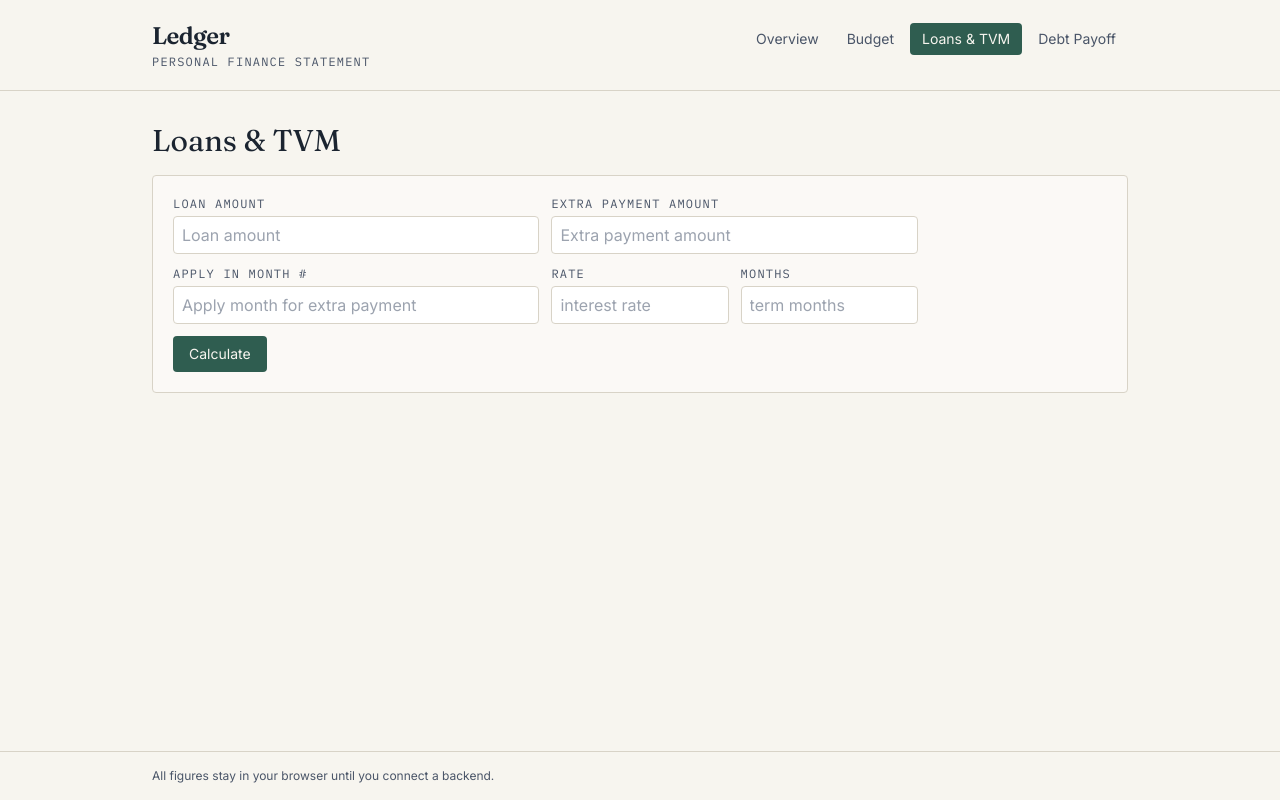
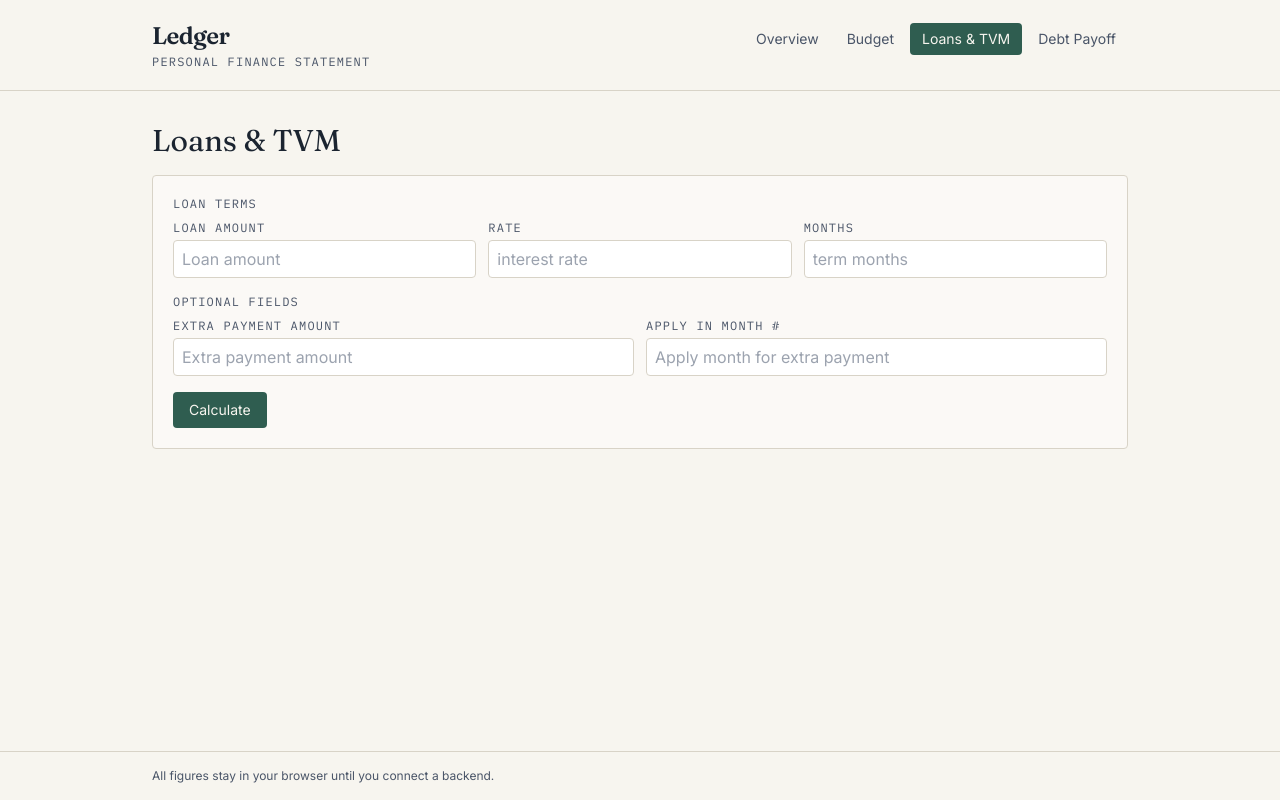
Before and after one commit to tt645-3851/ledgerfinance, a React (Vite) app: page /loans in a window 1280 px wide. Built offline with nearby package versions, Linux system fonts and the light colour scheme.

Commit message:
Updated loans page of seperating fields catagorized as required and optional

```diff
--- a/src/pages/Debt.jsx
+++ b/src/pages/Debt.jsx
@@ -3,9 +3,8 @@ export default function Debt() {
     <div className="space-y-4">
       <h2 className="text-3xl">Debt Payoff</h2>
       <p className="text-inkSoft text-sm max-w-prose">
-        This page is a placeholder. This is where you'll list your debts and
-        run the snowball vs. avalanche payoff simulator. Build this one out
-        yourself — ask Claude to walk you through the plan when you're ready.
+        This page is a placeholder for the types of ways to pay off the debt. Currently there are 2 methods
+        for this page.
       </p>
     </div>
   )
--- a/src/pages/Loans.jsx
+++ b/src/pages/Loans.jsx
@@ -29,37 +29,20 @@ export default function Loans() {
 
       <form
         onSubmit={handleSubmit}
-        className="border border-line rounded p-5 bg-white/40 grid grid-cols-1 sm:grid-cols-5 gap-3 items-end"
+        className="border border-line rounded p-5 bg-white/40 space-y-4"
       >
-      <div className='flex flex-col gap-1 sm:col-span-2'>
+        <div>
+          <p className='text-xs uppercase tracking-widest text-inkSoft font-mono mb-2'>
+            Loan terms
+          </p>
+          <div className='grid grid-cols-1 sm:grid-cols-3 gap-3 items-end'>
+            <div className='flex flex-col gap-1'>
             <label className='text-xs uppercase tracking-widest text-inkSoft font-mono'>Loan Amount</label>
             <input
                 type="number"
                 value={principal}
                 onChange={(e) => setPrincipal(e.target.value)}
                 placeholder='Loan amount'
-          className='border border-line rounded px-2 py-1.5 bg-white'
-        ></input>
-      </div>
-
-      <div className='flex flex-col gap-1 sm:col-span-2'>
-       <label className='text-xs uppercase tracking-widest text-inkSoft font-mono'>Extra Payment Amount</label>
-       <input
-          type="number"
-          value={extraAmount}
-          onChange={(e) => setExtraAmount(e.target.value)}
-          placeholder='Extra payment amount'
-          className='border border-line rounded px-2 py-1.5 bg-white'
-        ></input>
-      </div>
-
-      <div className='flex flex-col gap-1 sm:col-span-2'>
-       <label className='text-xs uppercase tracking-widest text-inkSoft font-mono'>Apply in month #</label>
-       <input
-          type="number"
-          value={extraMonth}
-          onChange={(e) => setExtraMonth(e.target.value)}
-          placeholder='Apply month for extra payment'
                 className='border border-line rounded px-2 py-1.5 bg-white'
               ></input>
             </div>
@@ -85,10 +68,41 @@ export default function Loans() {
                 className='border border-line rounded px-2 py-1.5 bg-white'
               ></input>
             </div>
+          </div>
+        </div>
+
+        <div>
+          <h1 className='text-xs uppercase tracking-widest text-inkSoft font-mono mb-2'>
+            Optional Fields
+          </h1>
+          <div className='grid grid-cols-1 sm:grid-cols-2 gap-3 items-end'>
+            <div className='flex flex-col gap-1'>
+            <label className='text-xs uppercase tracking-widest text-inkSoft font-mono'>Extra Payment Amount</label>
+            <input
+                type="number"
+                value={extraAmount}
+                onChange={(e) => setExtraAmount(e.target.value)}
+                placeholder='Extra payment amount'
+                className='border border-line rounded px-2 py-1.5 bg-white'
+              ></input>
+            </div>
+
+            <div className='flex flex-col gap-1'>
+            <label className='text-xs uppercase tracking-widest text-inkSoft font-mono'>Apply in month #</label>
+            <input
+                type="number"
+                value={extraMonth}
+                onChange={(e) => setExtraMonth(e.target.value)}
+                placeholder='Apply month for extra payment'
+                className='border border-line rounded px-2 py-1.5 bg-white'
+              ></input>
+            </div>
+          </div>
+        </div>
 
         <button
           type='submit'
-          className='sm:col-span-5 justify-self-start bg-ledger text-paper px-4 py-2 rounded text-sm hover:bg-ledger-dark transition-colors'
+          className='justify-self-start bg-ledger text-paper px-4 py-2 rounded text-sm hover:bg-ledger-dark transition-colors'
         >Calculate</button>
       </form>
 
```
Lines whose indentation alone changed are shown as unchanged.
